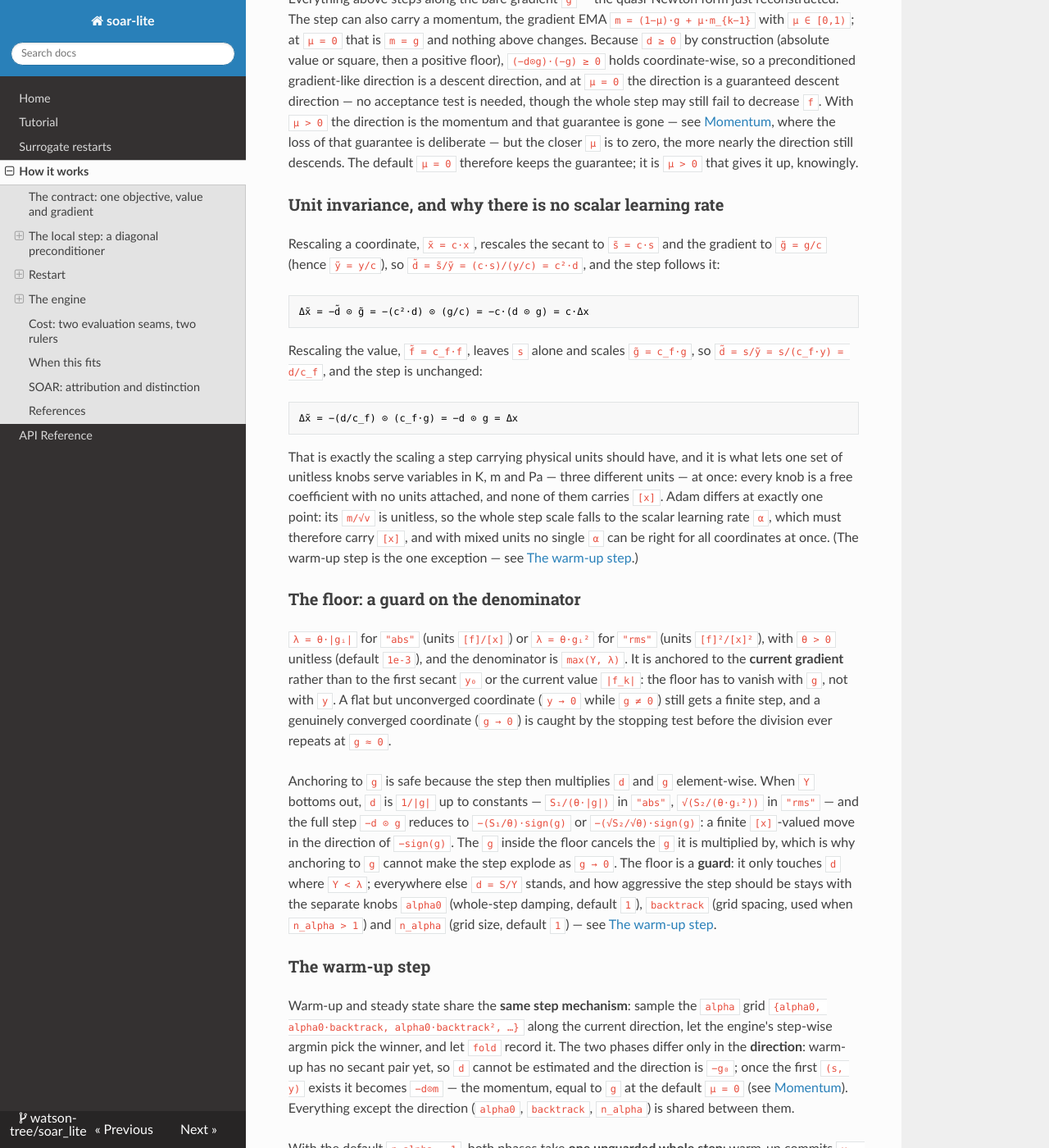
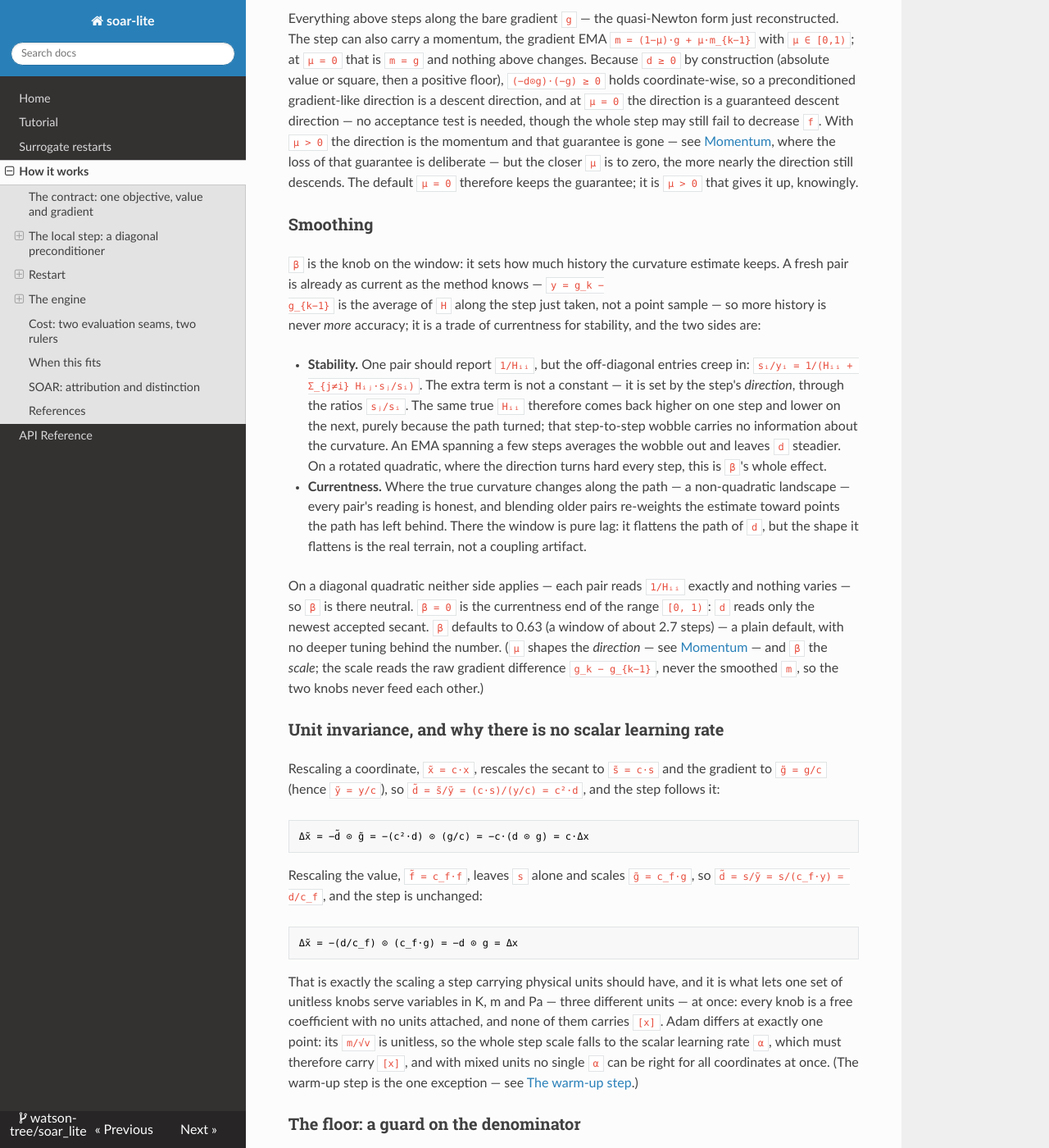
Before and after one commit to watson-tree/soar_lite, an MkDocs documentation site: the page built from docs/explanation/how-it-works.md, in a window 1280 px wide and 1400 px high, scrolled down 2296 px. Shown: the whole window at 82% size. Built offline with MkDocs 1.6.1, drawn with Linux system fonts in a browser that asks for light colours; nearby versions of some CDN libraries; some of the changed text lies outside the part shown.

Commit message:
docs: give the smoothing its own section, ahead of the momentum
The `Momentum` section carried two answers in one place. Its own answer is what a
gradient memory buys (`mu`): a trade of overshoot against slow progress, set by
the scaled spectrum the method cannot see and by the objective's noise. Wedged
into the middle of it was the `beta` answer, which is about a different quantity
entirely: how much history the *curvature estimate* keeps, and whether one
secant pair is already as current as the method can be.

They sat together because both are EMAs with a window. They do not read together:
`mu` re-shapes the direction the iteration moves in, `beta` re-weights the scale
that direction is multiplied by, and the two never feed each other. A reader who
came for `beta` had to get past a page about `mu` to find it, and the section's
own title promised only the second.

`Smoothing` is now its own subsection, placed right after the secant ratio it
belongs to: the ratio derives `d`, the smoothing says what a window over that
ratio buys (steadier `d` against coupling wobble whose size depends on the step's
direction) and costs (lag wherever the true curvature drifts). The window formula
and the 2.7-step default stay in the secant section, where they define how `d` is
computed; `Smoothing` links back to it rather than repeat it. `Momentum` is left
as the `mu`-only section it names, and `Smoothing`'s closing note on the two knobs
pointing at each other forward-references `Momentum` by link.

No prose changed in the move beyond the opening sentence, which had been written
as a contrast against `mu` and would have been left comparing itself to a section
that no longer preceded it.

```diff
--- a/docs/explanation/how-it-works.md
+++ b/docs/explanation/how-it-works.md
@@ -93,7 +93,8 @@ pair decides). Magnitudes rather than the
 signed `sᵢ` or `yᵢ` are used to keep the estimate strictly positive: a signed
 value drifts, and a pair of opposite-sign differences can drive it through zero
 — flipping `d`'s sign or blowing it up — while smoothing `|s|` and `|y|` keeps
-`d ≥ 0`, which is what keeps the step descending.
+`d ≥ 0`, which is what keeps the step descending. Why there is a window at
+all — what it buys and what it costs — is [Smoothing](#smoothing).
 
 The step then takes `Δx = −diag(B)⁻¹ g = −d ⊙ g`. What this does is change the
 direction from a **gradient-like quantity** into a **displacement-like
@@ -116,6 +117,36 @@ With `μ > 0` the direction is the momentum and that guarantee is gone — see
 [Momentum](#momentum), where the loss of that guarantee is deliberate — but the
 closer `μ` is to zero, the more nearly the direction still descends. The default
 `μ = 0` therefore keeps the guarantee; it is `μ > 0` that gives it up, knowingly.
+
+### Smoothing
+
+`β` is the knob on the window: it sets how much history the curvature estimate
+keeps. A fresh pair is already as current as the method knows — `y = g_k −
+g_{k−1}` is the average of `H` along the step just taken, not a point sample —
+so more history is never *more* accuracy; it is a trade of currentness for
+stability, and the two sides are:
+
+- **Stability.** One pair should report `1/Hᵢᵢ`, but the off-diagonal entries
+  creep in: `sᵢ/yᵢ = 1/(Hᵢᵢ + Σ_{j≠i} Hᵢⱼ·sⱼ/sᵢ)`. The extra term is not a
+  constant — it is set by the step's *direction*, through the ratios `sⱼ/sᵢ`.
+  The same true `Hᵢᵢ` therefore comes back higher on one step and lower on the
+  next, purely because the path turned; that step-to-step wobble carries no
+  information about the curvature. An EMA spanning a few steps averages the
+  wobble out and leaves `d` steadier. On a rotated quadratic, where the
+  direction turns hard every step, this is `β`'s whole effect.
+- **Currentness.** Where the true curvature changes along the path — a
+  non-quadratic landscape — every pair's reading is honest, and blending older
+  pairs re-weights the estimate toward points the path has left behind. There
+  the window is pure lag: it flattens the path of `d`, but the shape it flattens
+  is the real terrain, not a coupling artifact.
+
+On a diagonal quadratic neither side applies — each pair reads `1/Hᵢᵢ` exactly
+and nothing varies — so `β` is there neutral. `β = 0` is the currentness end of
+the range `[0, 1)`: `d` reads only the newest accepted secant. `β` defaults to
+0.63 (a window of about 2.7 steps) — a plain default, with no deeper tuning
+behind the number. (`μ` shapes the *direction* — see [Momentum](#momentum) — and
+`β` the *scale*; the scale reads the raw gradient difference `g_k − g_{k−1}`,
+never the smoothed `m`, so the two knobs never feed each other.)
 
 ### Unit invariance, and why there is no scalar learning rate
 
@@ -271,34 +302,6 @@ unguarded whole step, read by no value and compared against no start. Convergenc
 rests on best-so-far accounting plus restarts and stalls, not on every step
 descending; a caller who wants the guarantee can leave `μ` at its default,
 shrink `alpha0`, or run a line search outside the engine.
-
-`β` is a separate question with its own answer: it sets how much history the
-curvature estimate keeps. A fresh pair is already as current as the method
-knows — `y = g_k − g_{k−1}` is the average of `H` along the step just taken, not
-a point sample — so more history is never *more* accuracy; it is a trade of
-currentness for stability, and the two sides are:
-
-- **Stability.** One pair should report `1/Hᵢᵢ`, but the off-diagonal entries
-  creep in: `sᵢ/yᵢ = 1/(Hᵢᵢ + Σ_{j≠i} Hᵢⱼ·sⱼ/sᵢ)`. The extra term is not a
-  constant — it is set by the step's *direction*, through the ratios `sⱼ/sᵢ`.
-  The same true `Hᵢᵢ` therefore comes back higher on one step and lower on the
-  next, purely because the path turned; that step-to-step wobble carries no
-  information about the curvature. An EMA spanning a few steps averages the
-  wobble out and leaves `d` steadier. On a rotated quadratic, where the
-  direction turns hard every step, this is `β`'s whole effect.
-- **Currentness.** Where the true curvature changes along the path — a
-  non-quadratic landscape — every pair's reading is honest, and blending older
-  pairs re-weights the estimate toward points the path has left behind. There
-  the window is pure lag: it flattens the path of `d`, but the shape it flattens
-  is the real terrain, not a coupling artifact.
-
-On a diagonal quadratic neither side applies — each pair reads `1/Hᵢᵢ` exactly
-and nothing varies — so `β` is there neutral. `β = 0` is the currentness end of
-the range `[0, 1)`: `d` reads only the newest accepted secant. `β` defaults to
-0.63 (a window of about 2.7 steps) — a plain default, with no deeper tuning
-behind the number. (`μ` shapes the *direction* and `β` the *scale*; the scale
-reads the raw gradient difference `g_k − g_{k−1}`, never the smoothed `m`, so
-the two knobs never feed each other.)
 
 **The cost is real.** Near an optimum `g → 0` while `m` decays on the `1/(1−μ)`
 window, so `μ·m_{k−1}` can outweigh `g_k` and the direction is carried off by old
```
